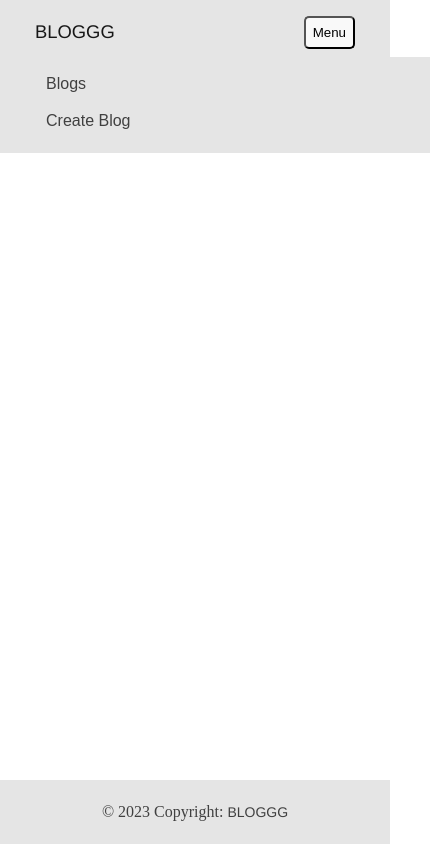
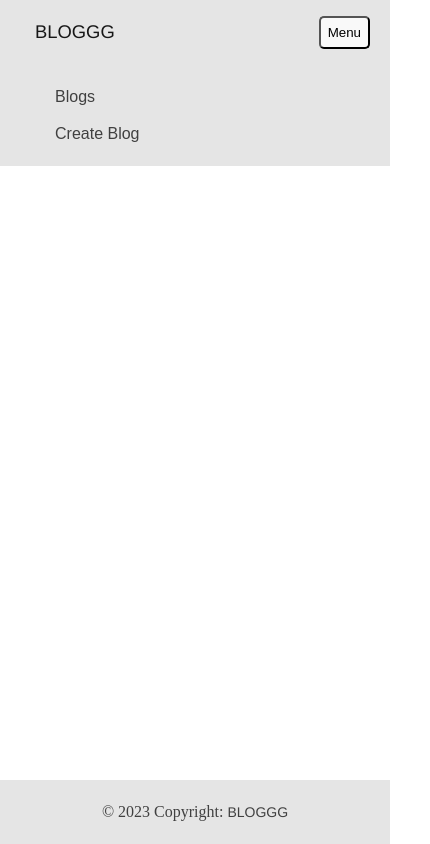
Before and after one commit to saeedyussif663/blogs-clone, a React (Create React App) app: page / in a window 390 px wide. Shown: the whole page, 430 px wide, since content can reach past the window. Built offline with nearby package versions, Linux system fonts and the light colour scheme.

Commit message:
mobile navigation finsihed + toggle

```diff
--- a/src/Components/NavBar.js
+++ b/src/Components/NavBar.js
@@ -1,19 +1,34 @@
-import { Link } from "react-router-dom"
-
+import React, { useState } from "react";
+import { Link } from "react-router-dom";
 
 const NavBar = () => {
+    const [isShowing, setIsShowing] = useState(true);
+
+    const toggleMenu = () => {
+        setIsShowing(prevIsShowing => {
+            console.log('working');
+            return !prevIsShowing
+        });
+    }
+
     return (
         <div className="nav-container">
             <h3>Bloggg</h3>
+            {isShowing && (
                 <div className="bar">
+                    <div className="mobile-nav">
                     <ul>
-                    <Link to='/'><button>Blogs</button></Link>
-                    <Link to='/addnew'><button>Create Blog</button></Link>
-                    </ul>
+                        <Link to='/'><button>Blogs</button></Link>
+                        <Link to='/addnew'><button>Create Blog</button></Link>
+                        </ul>
+                    </div>
                 </div>
-                <button className="menu">Menu</button>
+            )}
+            <button className="menu" onClick={toggleMenu}>
+                Menu
+            </button>
         </div>
-    )
+    );
 }
 
-export default NavBar
+export default NavBar;
--- a/src/index.css
+++ b/src/index.css
@@ -1,6 +1,6 @@
 @import url('https://fonts.googleapis.com/css2?family=Roboto:wght@300;500;700&display=swap');
 
-body {
+* {
   margin: 0;
  padding: 0;
  box-sizing: border-box;
@@ -117,6 +117,9 @@ footer a:hover {
 
 
 @media  screen and (max-width: 770px) {
+.nav-container {
+  width: 100vw;
+}
 
   .nav-container h3 {
       margin-left: 35px;
@@ -127,7 +130,7 @@ footer a:hover {
     padding: 7px;
     background-color: #f9f9f9;
     border-radius: 5px;
-    margin-right: 35px;
+    margin-right: 20px;
   }
 
   .nav-container .menu:hover {
@@ -135,17 +138,25 @@ footer a:hover {
     color: white;
   }
 
+  .bar {
+  width: 100%;
+  position: absolute;
+  left: 0;
+  top: 50px;
+  background-color:  rgb(229 229 229);
+  }
+
+  /* .mobile-nav {
+    width: 100vw;
+  } */
+
   .bar ul {
   display: flex;
   flex-direction: column;
-  position: absolute;
-  left: 0;
-  right: 0;
-  width: 100vw;
   height: 6rem;
   font-size: 1.2rem;
-  background-color:  rgb(229 229 229);
-  margin-top: 25px;
+  margin-top: 20px;
+  margin-left: 55px;
 }
 
 
```
